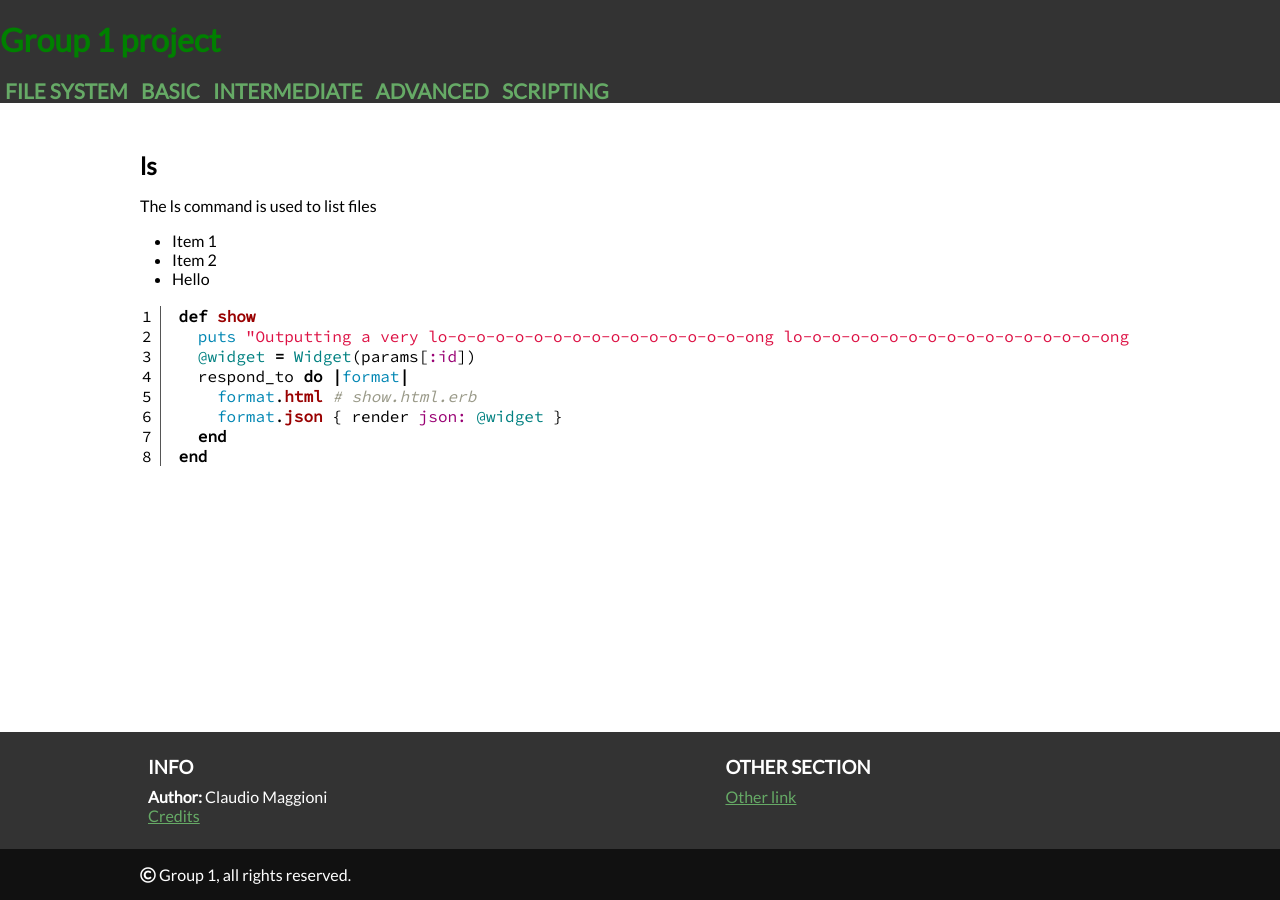
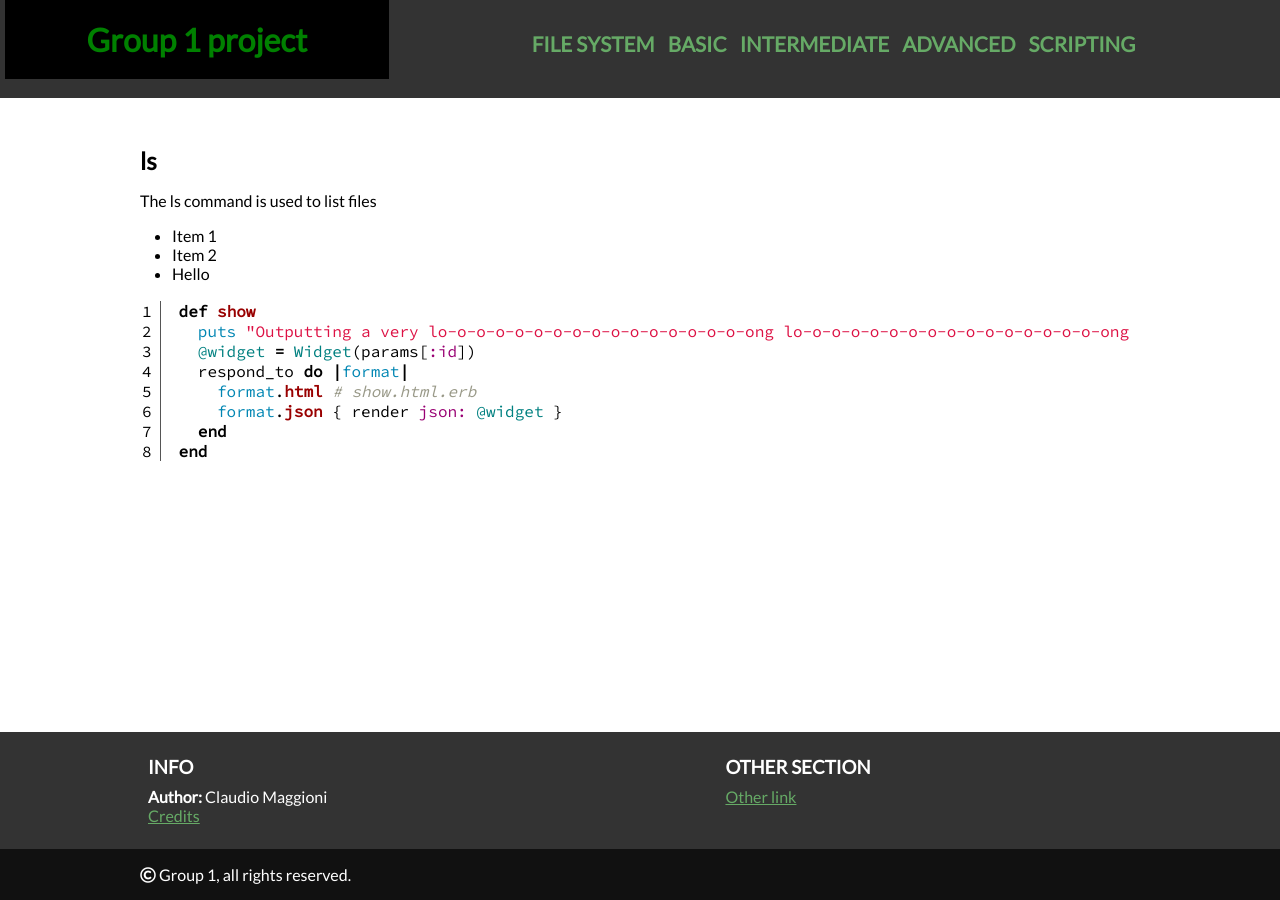
Before and after one commit to bvlj/usi_sa1_theshell_ch, a Jekyll site: the page built from site/index.html, in a window 1280 px wide. Built offline with Jekyll 4.4.1, drawn with Linux system fonts in a browser that asks for light colours; nearby versions of some CDN libraries.

Commit message:
css-team: dektop header
git-svn-id: svn+ssh://atelier.inf.usi.ch/home/bevilj/group-1@32 a672b425-5310-4d7a-af5c-997e18724b81

```diff
--- a/site/_sass/_header.scss
+++ b/site/_sass/_header.scss
@@ -2,8 +2,12 @@
 
 header {
 	background-color: #333;
+  text-align:center;
 }
 
+span {
+  display:inline-block;
+}
 /*------- MENU ------*/
 
 	#menuMobile{
@@ -25,7 +29,7 @@
 
   .title {
     color: green;
-    padding: 20px 55px 20px 0;
+    padding: 20px 0px;
   }
 
   .boxItem  a{
```
